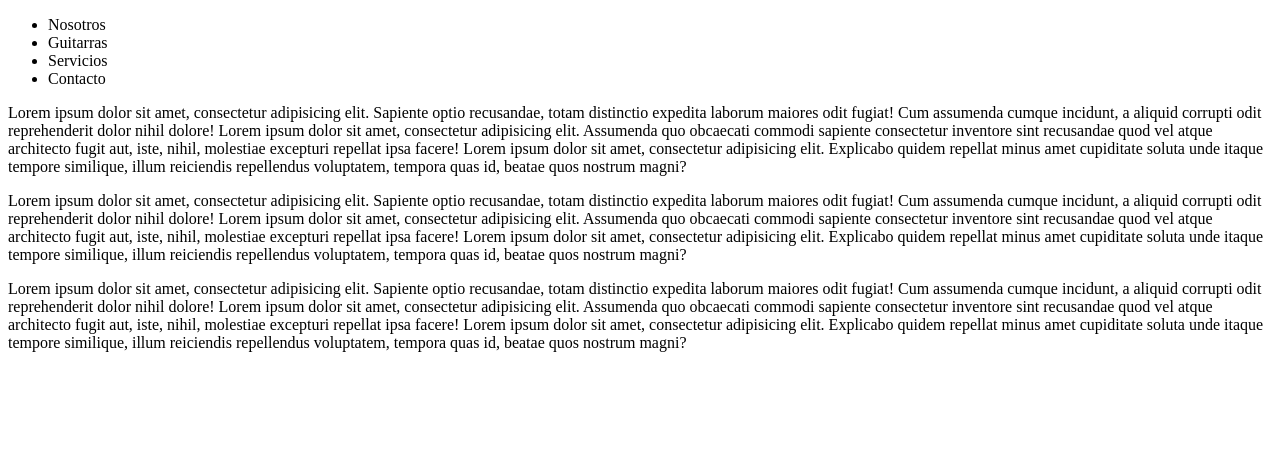
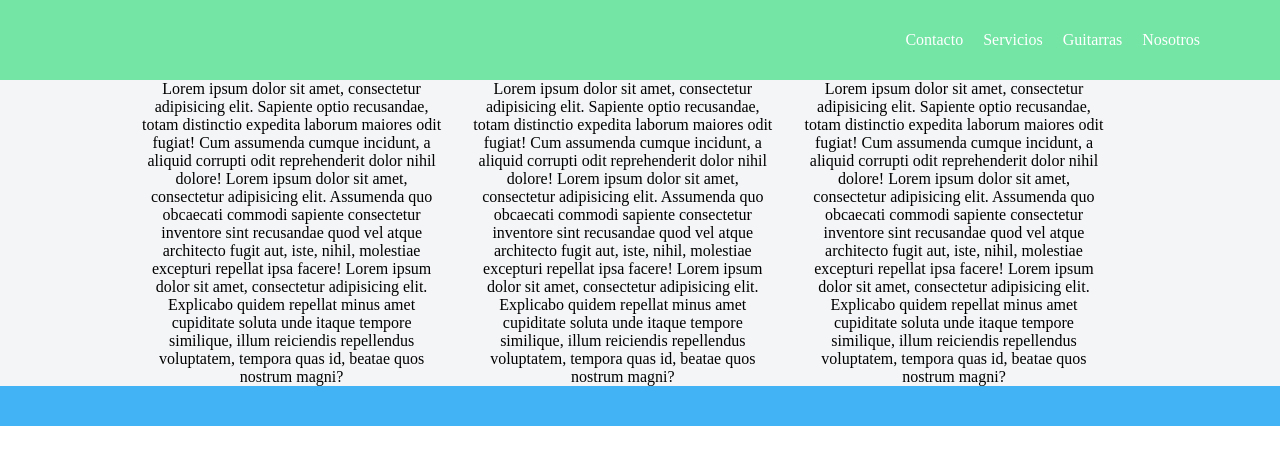
Before and after one commit to HerculesPoirot/invie_github, a plain HTML site: page index.html in a window 1280 px wide. Drawn offline with Linux system fonts and the light colour scheme.

Commit message:
agregando estilos CSS

```diff
--- a/index.html
+++ b/index.html
@@ -5,6 +5,51 @@
 	<title>Nuevo Proyecto</title>
 	<meta name="viewport" content="width=device-width, user-scalable=no, initial-scale=1.0, maximum-scale=1.0, minimum-scale=1.0">
 </head>
+<style>
+    *{
+    	padding: 0;
+    	margin: 0;
+    }
+	header{
+		background-color: #74e5a5;
+		height: 80px;
+	}
+
+	header nav{
+	   padding-right: 60px;
+	   padding-left: 60px;
+	}
+
+	header ul li{
+		list-style: none;
+		display: inline-block;
+		float: right;
+		color: white;
+		line-height: 80px;
+		padding-right: 20px;
+	}
+
+	#seccion-principal{
+		background-color: #f4f5f7;
+		width: 100%;
+	}
+
+	.wrapper{
+		width: 80%;
+		margin: auto;
+	}
+
+	.columna{
+		width: 30%;
+		display: inline-block;
+		margin: 0px 10px;
+		text-align: center;
+	}
+    footer{
+    	height: 40px;
+    	background-color: #42b3f4;
+    }
+</style>
 <body>
 	<header>
 		<nav>
@@ -17,6 +62,7 @@
 		</nav>
 	</header>
 	<div id="seccion-principal">
+		<div class="wrapper">
         <div class="columna">
             <p>
             Lorem ipsum dolor sit amet, consectetur adipisicing elit. Sapiente optio recusandae, totam distinctio expedita laborum maiores odit fugiat! Cum assumenda cumque incidunt, a aliquid corrupti odit reprehenderit dolor nihil dolore! Lorem ipsum dolor sit amet, consectetur adipisicing elit. Assumenda quo obcaecati commodi sapiente consectetur inventore sint recusandae quod vel atque architecto fugit aut, iste, nihil, molestiae excepturi repellat ipsa facere! Lorem ipsum dolor sit amet, consectetur adipisicing elit. Explicabo quidem repellat minus amet cupiditate soluta unde itaque tempore similique, illum reiciendis repellendus voluptatem, tempora quas id, beatae quos nostrum magni?
@@ -32,7 +78,9 @@
             Lorem ipsum dolor sit amet, consectetur adipisicing elit. Sapiente optio recusandae, totam distinctio expedita laborum maiores odit fugiat! Cum assumenda cumque incidunt, a aliquid corrupti odit reprehenderit dolor nihil dolore! Lorem ipsum dolor sit amet, consectetur adipisicing elit. Assumenda quo obcaecati commodi sapiente consectetur inventore sint recusandae quod vel atque architecto fugit aut, iste, nihil, molestiae excepturi repellat ipsa facere! Lorem ipsum dolor sit amet, consectetur adipisicing elit. Explicabo quidem repellat minus amet cupiditate soluta unde itaque tempore similique, illum reiciendis repellendus voluptatem, tempora quas id, beatae quos nostrum magni?
             </p>
         </div>
+        </div>
 	</div>
+
 	<footer>
 
 	</footer>
```
